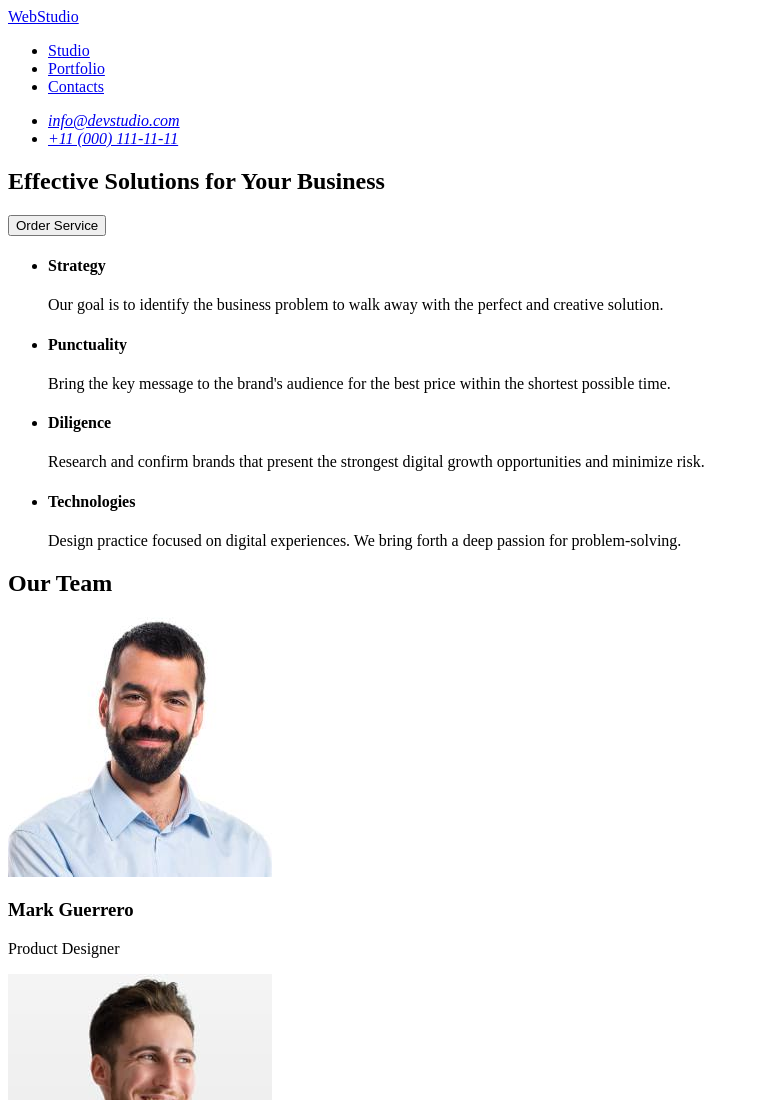
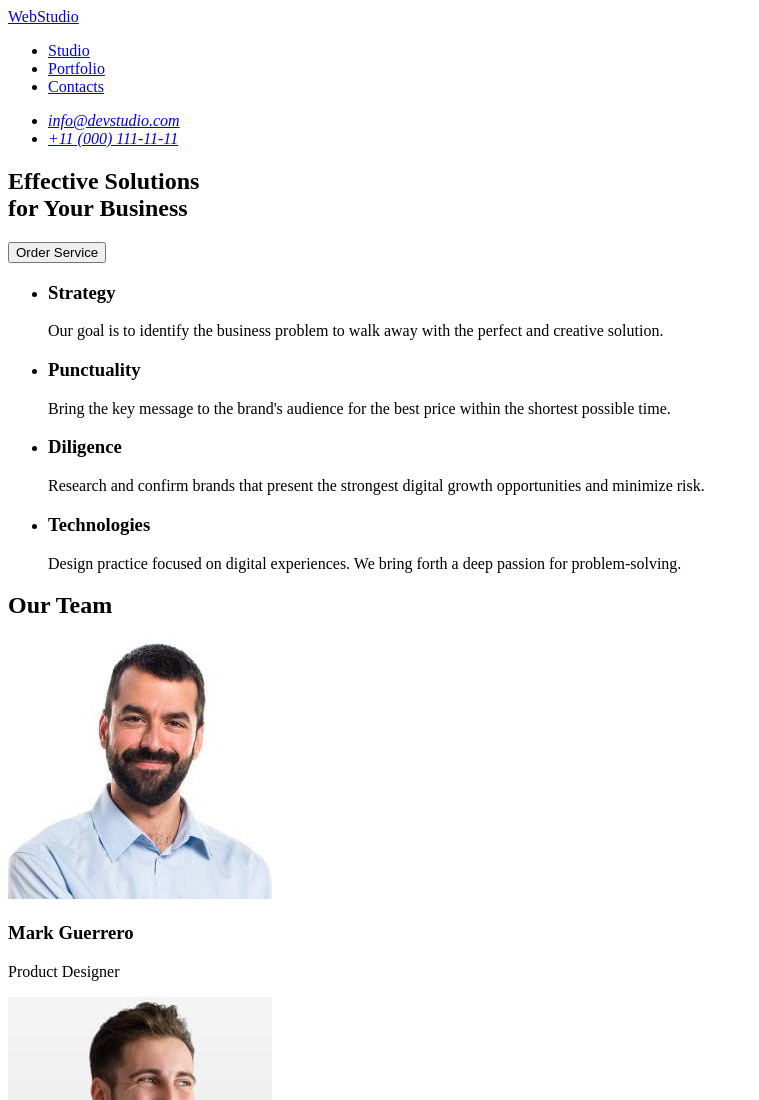
Before and after one commit to muffin127/homework-01, a plain HTML site: page index.html in a window 1280 px wide. Shown: the top 1100 px of the page, without its empty margins (0-759 px from the left). Drawn offline with Linux system fonts and the light colour scheme.

Commit message:
corrected the errors from section #2 0.2

```diff
--- a/index.html
+++ b/index.html
@@ -24,34 +24,37 @@
     </header>
     <main>
       <section>
-        <h2>Effective Solutions for Your Business</h2>
+        <h1>
+          Effective Solutions <br />
+          for Your Business
+        </h1>
         <button type="button">Order Service</button>
       </section>
       <section>
         <ul>
           <li>
-            <h4>Strategy</h4>
+            <h3>Strategy</h3>
             <p>
               Our goal is to identify the business problem to walk away with the
               perfect and creative solution.
             </p>
           </li>
           <li>
-            <h4>Punctuality</h4>
+            <h3>Punctuality</h3>
             <p>
               Bring the key message to the brand's audience for the best price
               within the shortest possible time.
             </p>
           </li>
           <li>
-            <h4>Diligence</h4>
+            <h3>Diligence</h3>
             <p>
               Research and confirm brands that present the strongest digital
               growth opportunities and minimize risk.
             </p>
           </li>
           <li>
-            <h4>Technologies</h4>
+            <h3>Technologies</h3>
             <p>
               Design practice focused on digital experiences. We bring forth a
               deep passion for problem-solving.
```
